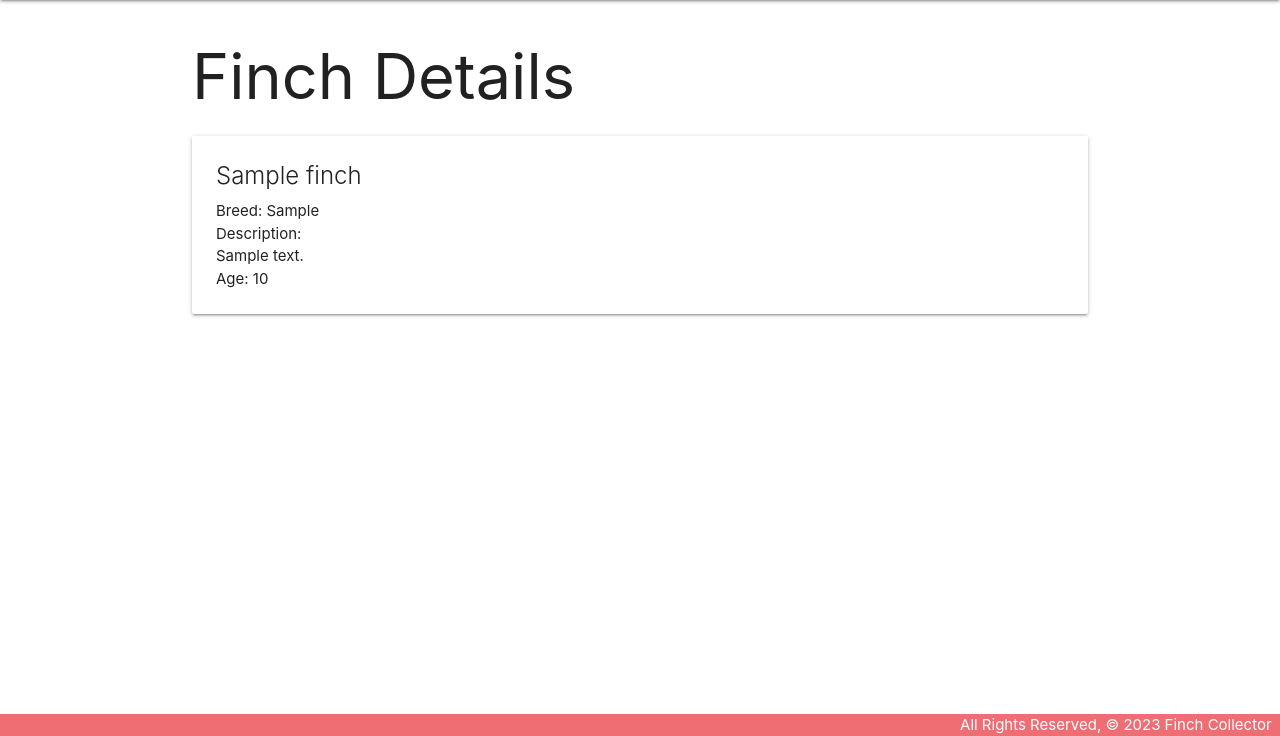
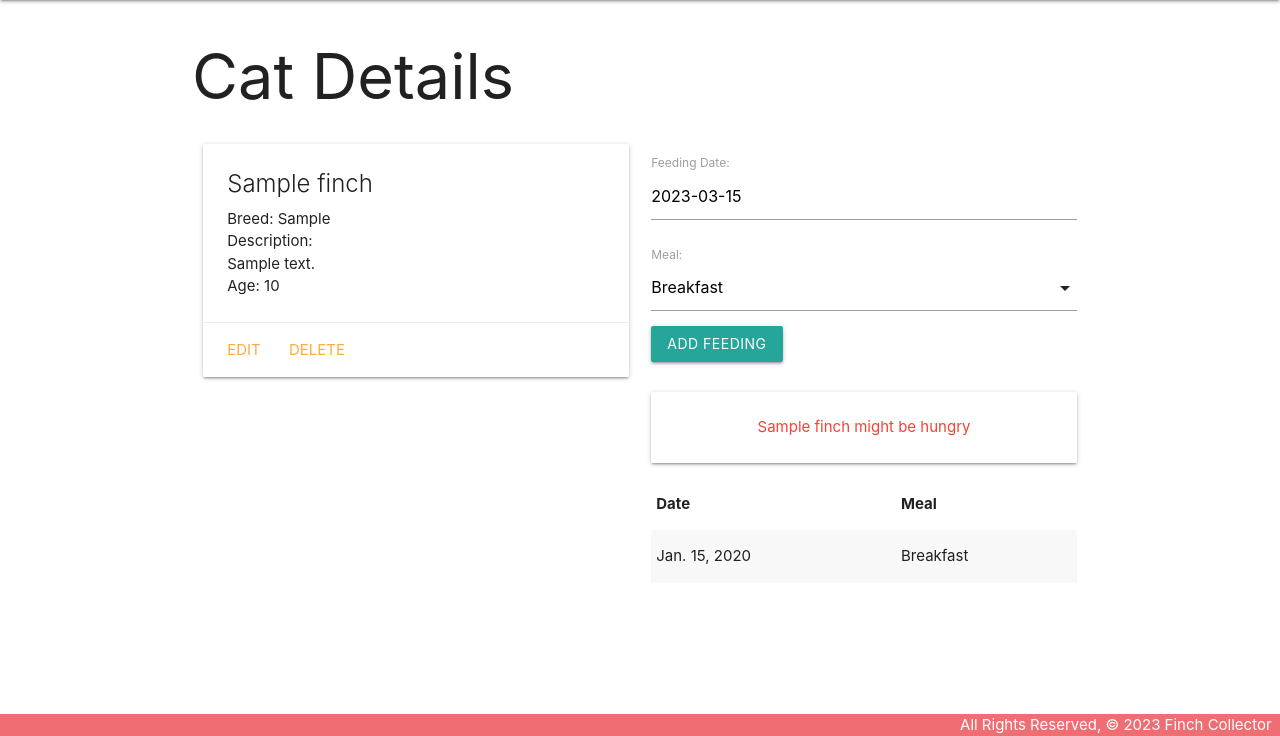
Before and after one commit to skullington4/finchcollector, a Django app: page /finches/1/ in a window 1280 px wide. Shown: the part 64-800 px from the top of the page. Run offline with Django 4.2, Linux system fonts and the light colour scheme; tables that the repository leaves empty hold one stand-in row (values such as "Sample post").

Commit message:
pt4/5 done

```diff
--- a/main_app/admin.py
+++ b/main_app/admin.py
@@ -1,5 +1,6 @@
 from django.contrib import admin
-from .models import Finch
+from .models import Finch, Feeding
 
 # Register your models here.
 admin.site.register(Finch)
+admin.site.register(Feeding)
--- /dev/null
+++ b/main_app/forms.py
@@ -0,0 +1,7 @@
+from django.forms import ModelForm
+from .models import Feeding
+
+class FeedingForm(ModelForm):
+  class Meta:
+    model = Feeding
+    fields = ['date', 'meal']
--- a/main_app/models.py
+++ b/main_app/models.py
@@ -1,6 +1,12 @@
 from django.db import models
 from django.urls import reverse
+from datetime import date
 
+MEALS = (
+    ('B', 'Breakfast'),
+    ('L', 'Lunch'),
+    ('D', 'Dinner')
+)
 
 # Create your models here.
 class Finch(models.Model):
@@ -14,3 +20,24 @@ class Finch(models.Model):
 
     def get_absolute_url(self):
         return reverse('detail', kwargs={'finch_id': self.id})
+
+    def fed_for_today(self):
+        return self.feeding_set.filter(date=date.today()).count() >= len(MEALS)
+
+class Feeding(models.Model):
+  date = models.DateField('Feeding Date')
+  meal = models.CharField(
+    max_length=1,
+    # add the 'choices' field option
+    choices=MEALS,
+    # set the default value for meal to be 'B'
+    default=MEALS[0][0]
+  )
+  finch = models.ForeignKey(Finch, on_delete=models.CASCADE)
+
+  def __str__(self):
+    # Nice method for obtaining the friendly value of a Field.choice
+    return f"{self.get_meal_display()} on {self.date}"
+
+  class Meta:
+    ordering = ['-date']
--- a/main_app/templates/base.html
+++ b/main_app/templates/base.html
@@ -9,6 +9,7 @@
   <title>Finch Collector</title>
   <link rel="stylesheet" href="https://cdnjs.cloudflare.com/ajax/libs/materialize/1.0.0/css/materialize.min.css">
   <link rel="stylesheet" href="{% static 'css/style.css' %}">
+  <script src="https://cdnjs.cloudflare.com/ajax/libs/materialize/1.0.0/js/materialize.min.js"></script>
 </head>
 <body>
   <header class="navbar-fixed">
--- a/main_app/templates/finches/detail.html
+++ b/main_app/templates/finches/detail.html
@@ -1,8 +1,10 @@
 {% extends 'base.html' %}
 {% block content %}
 
-<h1>Finch Details</h1>
+<h1>Cat Details</h1>
 
+<div class="row">
+  <div class="col s6">
     <div class="card">
       <div class="card-content">
         <span class="card-title">{{ finch.name }}</span>
@@ -10,6 +12,50 @@
         <p>Description: {{ finch.description|linebreaks }}</p>
         <p>Age: {{ finch.age }}</p>
       </div>
+      <div class="card-action">
+        <a href="{% url 'finches_update' finch.id %}">Edit</a>
+        <a href="{% url 'finches_delete' finch.id %}">Delete</a>
       </div>
+    </div>
+  </div>
+  <div class="col s6">
+    <form action="{% url 'add_feeding' finch.id %}" method="POST">
+        {% csrf_token %}
+        {{ feeding_form.as_p }}
+        <input type="submit" class="btn" value="Add Feeding">
+      </form>
+      <br>
+        {% if finch.fed_for_today %}
+        <div class="card-panel teal-text center-align">{{finch.name}} has been fed all meals for today</div>
+        {% else %}
+        <div class="card-panel red-text center-align">{{finch.name}} might be hungry</div>
+        {% endif %}
+    <table class="striped">
+      <thead>
+        <tr><th>Date</th><th>Meal</th></tr>
+      </thead>
+      <tbody>
+        {% for feeding in finch.feeding_set.all %}
+          <tr>
+            <td>{{feeding.date}}</td>
+            <td>{{feeding.get_meal_display}}</td>
+          </tr>
+        {% endfor %}
+      </tbody>
+    </table>
+  </div>
+</div>
+<script>
+    const dateEl = document.getElementById('id_date');
+    // M is Materialize's global variable
+    M.Datepicker.init(dateEl, {
+      format: 'yyyy-mm-dd',
+      defaultDate: new Date(),
+      setDefaultDate: true,
+      autoClose: true
+    });
+    const selectEl = document.getElementById('id_meal');
+    M.FormSelect.init(selectEl);
 
+  </script>
   {% endblock %}
--- a/main_app/urls.py
+++ b/main_app/urls.py
@@ -10,4 +10,6 @@ urlpatterns = [
     path('finches/create/', views.FinchCreate.as_view(), name='finches_create'),
     path('finches/<int:pk>/update/', views.FinchUpdate.as_view(), name='finches_update'),
     path('finches/<int:pk>/delete/', views.FinchDelete.as_view(), name='finches_delete'),
+    path('finches/<int:finch_id>/add_feeding/', views.add_feeding, name='add_feeding'),
+
 ]
--- a/main_app/views.py
+++ b/main_app/views.py
@@ -1,6 +1,7 @@
-from django.shortcuts import render
+from django.shortcuts import render, redirect
 from django.views.generic.edit import CreateView, UpdateView, DeleteView
 from .models import Finch
+from .forms import FeedingForm
 # Create your views here.
 
 
@@ -19,7 +20,11 @@ def finches_index(request):
 
 def finches_detail(request, finch_id):
   finch = Finch.objects.get(id=finch_id)
-  return render(request, 'finches/detail.html', { 'finch': finch })
+  feeding_form = FeedingForm()
+  return render(request, 'finches/detail.html', {
+    # include the finch and feeding_form in the context
+    'finch': finch, 'feeding_form': feeding_form
+  })
 
 class FinchCreate(CreateView):
   model = Finch
@@ -33,3 +38,15 @@ class FinchUpdate(UpdateView):
 class FinchDelete(DeleteView):
   model = Finch
   success_url = '/finches'
+
+def add_feeding(request, finch_id):
+  # create a ModelForm instance using the data in request.POST
+  form = FeedingForm(request.POST)
+  # validate the form
+  if form.is_valid():
+    # don't save the form to the db until it
+    # has the finch_id assigned
+    new_feeding = form.save(commit=False)
+    new_feeding.finch_id = finch_id
+    new_feeding.save()
+    return redirect('detail', finch_id=finch_id)
```
Also changed, not shown: main_app/migrations/0002_feeding.py (added). Lines whose indentation alone changed are shown as unchanged.
